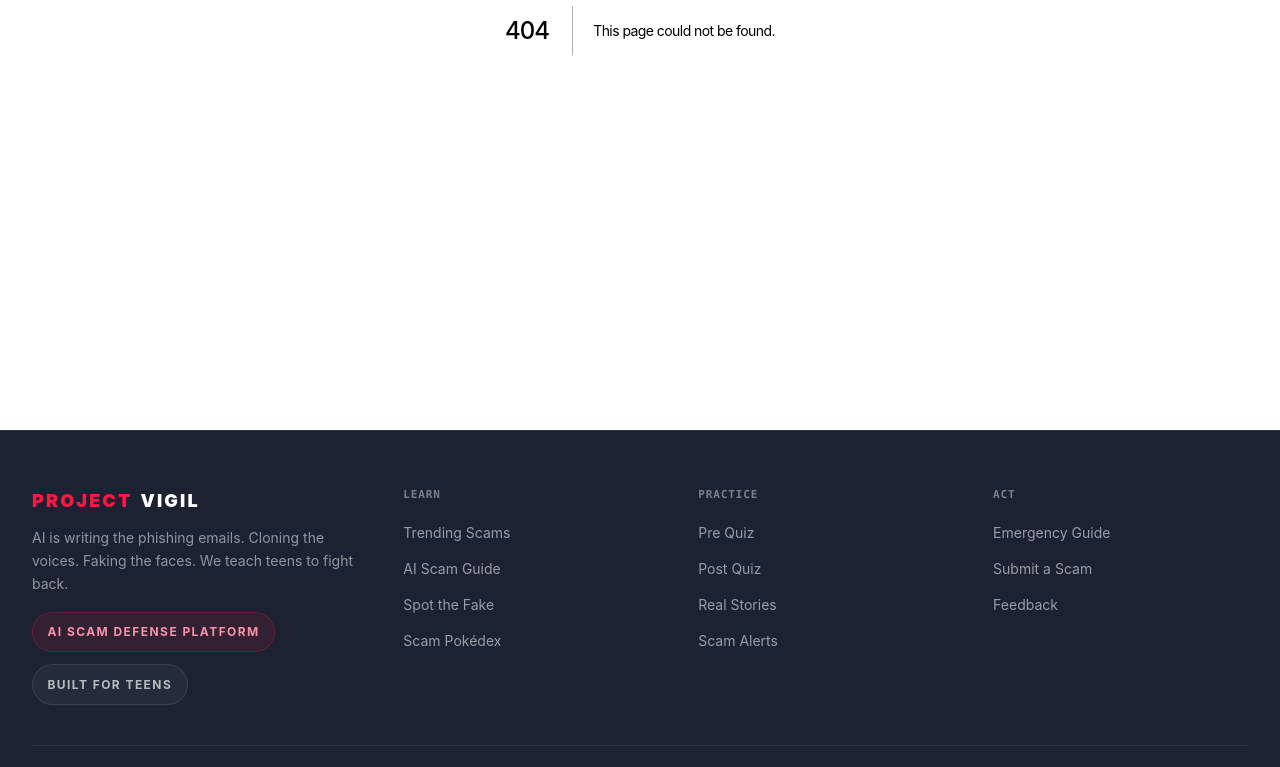
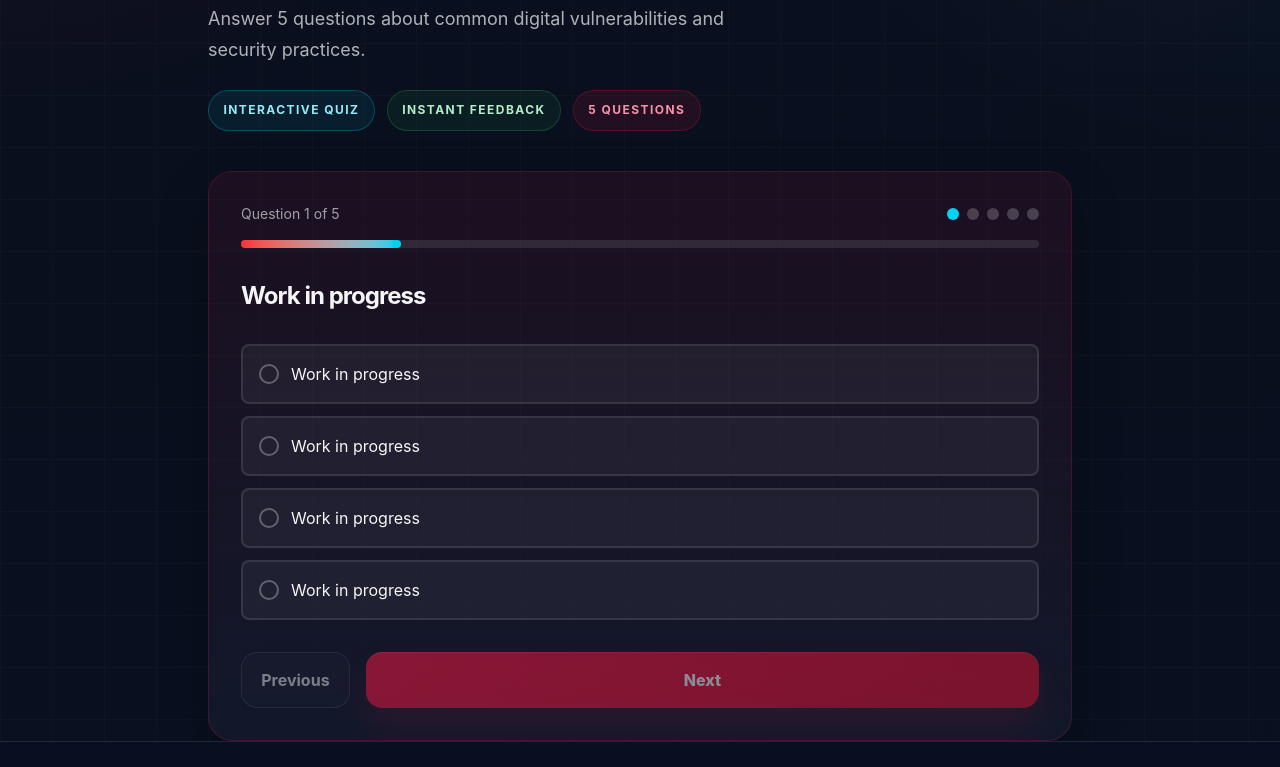
Before and after one commit to Centrista/Project-Vigil, a Next.js app: page /risk-quiz/vulnerability in a window 1280 px wide. Before the commit this address had no page. Shown: the part 453-1220 px from the top of the page. Built offline with nearby package versions, Linux system fonts and the light colour scheme.

Commit message:
Add your message here

```diff
--- /dev/null
+++ b/app/risk-quiz/vulnerability/page.tsx
@@ -0,0 +1,38 @@
+import QuizTabs from "@/components/QuizTabs";
+import PageIntro from "@/components/PageIntro";
+import VulnerabilityQuiz from "@/components/VulnerabilityQuiz";
+
+export const metadata = {
+  title: "Vulnerability Quiz — Project Vigil",
+  description: "Test your knowledge on common digital vulnerabilities and security practices.",
+};
+
+export default function VulnerabilityQuizPage() {
+  return (
+    <div className="w-full overflow-x-hidden">
+      <QuizTabs active="vulnerability" />
+
+      <div className="relative overflow-hidden bg-grid">
+        <div className="orb absolute -top-20 right-0 w-80 h-80 opacity-15" style={{ backgroundColor: "#ff1744" }} />
+
+        <div className="page-frame page-frame-tight relative z-10 pb-28 pt-2">
+          <PageIntro
+            eyebrow="Vulnerability Assessment"
+            title={<>Test your knowledge</>}
+            description="Answer 5 questions about common digital vulnerabilities and security practices."
+            align="left"
+            stats={[
+              { label: "Interactive quiz", tone: "info" },
+              { label: "Instant feedback", tone: "success" },
+              { label: "5 questions", tone: "danger" },
+            ]}
+          />
+
+          <div className="mt-10">
+            <VulnerabilityQuiz />
+          </div>
+        </div>
+      </div>
+    </div>
+  );
+}
--- a/components/QuizTabs.tsx
+++ b/components/QuizTabs.tsx
@@ -1,11 +1,12 @@
 import Link from "next/link";
 
 interface QuizTabsProps {
-  active: "pre" | "post";
+  active: "vulnerability" | "pre" | "post";
 }
 
 export default function QuizTabs({ active }: QuizTabsProps) {
   const tabs = [
+    { id: "vulnerability" as const, label: "Vulnerability Quiz", href: "/risk-quiz/vulnerability" },
     { id: "pre" as const, label: "Pre Quiz", href: "/risk-quiz" },
     { id: "post" as const, label: "Post Quiz", href: "/risk-quiz/post-quiz" },
   ];
--- /dev/null
+++ b/components/VulnerabilityQuiz.tsx
@@ -0,0 +1,227 @@
+"use client";
+
+import { useState } from "react";
+
+interface Question {
+  id: number;
+  question: string;
+  options: string[];
+  correctAnswer: number;
+  feedback: string;
+}
+
+const QUESTIONS: Question[] = [
+  {
+    id: 1,
+    question: "Work in progress",
+    options: ["Work in progress", "Work in progress", "Work in progress", "Work in progress"],
+    correctAnswer: 0,
+    feedback: "Work in progress",
+  },
+  {
+    id: 2,
+    question: "Work in progress",
+    options: ["Work in progress", "Work in progress", "Work in progress", "Work in progress"],
+    correctAnswer: 1,
+    feedback: "Work in progress",
+  },
+  {
+    id: 3,
+    question: "Work in progress",
+    options: ["Work in progress", "Work in progress", "Work in progress", "Work in progress"],
+    correctAnswer: 2,
+    feedback: "Work in progress",
+  },
+  {
+    id: 4,
+    question: "Work in progress",
+    options: ["Work in progress", "Work in progress", "Work in progress", "Work in progress"],
+    correctAnswer: 3,
+    feedback: "Work in progress",
+  },
+  {
+    id: 5,
+    question: "Work in progress",
+    options: ["Work in progress", "Work in progress", "Work in progress", "Work in progress"],
+    correctAnswer: 0,
+    feedback: "Work in progress",
+  },
+];
+
+export default function VulnerabilityQuiz() {
+  const [currentIndex, setCurrentIndex] = useState(0);
+  const [answers, setAnswers] = useState<(number | null)[]>(Array(QUESTIONS.length).fill(null));
+  const [submitted, setSubmitted] = useState(false);
+
+  const currentQuestion = QUESTIONS[currentIndex];
+  const isAnswered = answers[currentIndex] !== null;
+
+  const handleSelectAnswer = (optionIndex: number) => {
+    if (!submitted) {
+      const newAnswers = [...answers];
+      newAnswers[currentIndex] = optionIndex;
+      setAnswers(newAnswers);
+    }
+  };
+
+  const handleNext = () => {
+    if (currentIndex < QUESTIONS.length - 1) {
+      setCurrentIndex(currentIndex + 1);
+    }
+  };
+
+  const handlePrevious = () => {
+    if (currentIndex > 0) {
+      setCurrentIndex(currentIndex - 1);
+    }
+  };
+
+  const handleSubmit = () => {
+    if (answers.every((a) => a !== null)) {
+      setSubmitted(true);
+    }
+  };
+
+  const correctCount = answers.reduce((count, answer, index) => {
+    return answer === QUESTIONS[index].correctAnswer ? count + 1 : count;
+  }, 0);
+
+  if (submitted) {
+    return (
+      <div className="w-full">
+        <div className="premium-panel premium-panel-info p-8 text-center">
+          <h2 className="text-3xl font-bold mb-4">Quiz Complete!</h2>
+          <p className="text-xl mb-8">
+            You got <span className="text-cyan-400 font-bold">{correctCount}</span> out of{" "}
+            <span className="text-cyan-400 font-bold">{QUESTIONS.length}</span> correct
+          </p>
+
+          <div className="space-y-4">
+            {QUESTIONS.map((q, idx) => (
+              <div key={q.id} className="text-left premium-panel premium-panel-soft p-4">
+                <div className="flex items-start justify-between mb-3">
+                  <h3 className="font-semibold flex-1">{q.question}</h3>
+                  <span
+                    className={`ml-4 px-3 py-1 rounded-full text-sm font-semibold ${
+                      answers[idx] === q.correctAnswer
+                        ? "bg-green-500/20 text-green-300"
+                        : "bg-red-500/20 text-red-300"
+                    }`}
+                  >
+                    {answers[idx] === q.correctAnswer ? "Correct" : "Incorrect"}
+                  </span>
+                </div>
+                <p className="text-white/60 text-sm mb-3">{q.feedback}</p>
+              </div>
+            ))}
+          </div>
+
+          <button
+            onClick={() => {
+              setCurrentIndex(0);
+              setAnswers(Array(QUESTIONS.length).fill(null));
+              setSubmitted(false);
+            }}
+            className="btn-red px-8 py-3 mt-8"
+          >
+            Retake Quiz
+          </button>
+        </div>
+      </div>
+    );
+  }
+
+  return (
+    <div className="w-full">
+      <div className="premium-panel premium-panel-danger p-8">
+        <div className="mb-8">
+          <div className="flex justify-between items-center mb-4">
+            <span className="text-sm text-white/60">
+              Question {currentIndex + 1} of {QUESTIONS.length}
+            </span>
+            <div className="flex gap-2">
+              {QUESTIONS.map((_, idx) => (
+                <button
+                  key={idx}
+                  onClick={() => setCurrentIndex(idx)}
+                  className={`w-3 h-3 rounded-full transition-all ${
+                    idx === currentIndex
+                      ? "bg-cyan-400"
+                      : answers[idx] !== null
+                      ? "bg-cyan-400/60"
+                      : "bg-white/20"
+                  }`}
+                />
+              ))}
+            </div>
+          </div>
+          <div className="w-full bg-white/10 rounded-full h-2">
+            <div
+              className="bg-gradient-to-r from-red-500 to-cyan-400 h-2 rounded-full transition-all"
+              style={{ width: `${((currentIndex + 1) / QUESTIONS.length) * 100}%` }}
+            />
+          </div>
+        </div>
+
+        <h2 className="text-2xl font-bold mb-8">{currentQuestion.question}</h2>
+
+        <div className="space-y-3 mb-8">
+          {currentQuestion.options.map((option, idx) => (
+            <button
+              key={idx}
+              onClick={() => handleSelectAnswer(idx)}
+              className={`w-full text-left p-4 rounded-lg border-2 transition-all ${
+                answers[currentIndex] === idx
+                  ? "border-cyan-400 bg-cyan-400/10"
+                  : "border-white/10 bg-white/5 hover:border-white/20"
+              }`}
+            >
+              <div className="flex items-center gap-3">
+                <div
+                  className={`w-5 h-5 rounded-full border-2 flex items-center justify-center ${
+                    answers[currentIndex] === idx
+                      ? "border-cyan-400 bg-cyan-400"
+                      : "border-white/30"
+                  }`}
+                >
+                  {answers[currentIndex] === idx && (
+                    <div className="w-2 h-2 bg-white rounded-full" />
+                  )}
+                </div>
+                <span>{option}</span>
+              </div>
+            </button>
+          ))}
+        </div>
+
+        <div className="flex gap-4">
+          <button
+            onClick={handlePrevious}
+            disabled={currentIndex === 0}
+            className="btn-ghost disabled:opacity-50 disabled:cursor-not-allowed px-6 py-3"
+          >
+            Previous
+          </button>
+
+          {currentIndex < QUESTIONS.length - 1 ? (
+            <button
+              onClick={handleNext}
+              disabled={!isAnswered}
+              className="btn-red disabled:opacity-50 disabled:cursor-not-allowed px-6 py-3 flex-1"
+            >
+              Next
+            </button>
+          ) : (
+            <button
+              onClick={handleSubmit}
+              disabled={!answers.every((a) => a !== null)}
+              className="btn-red disabled:opacity-50 disabled:cursor-not-allowed px-6 py-3 flex-1"
+            >
+              Submit Quiz
+            </button>
+          )}
+        </div>
+      </div>
+    </div>
+  );
+}
```
